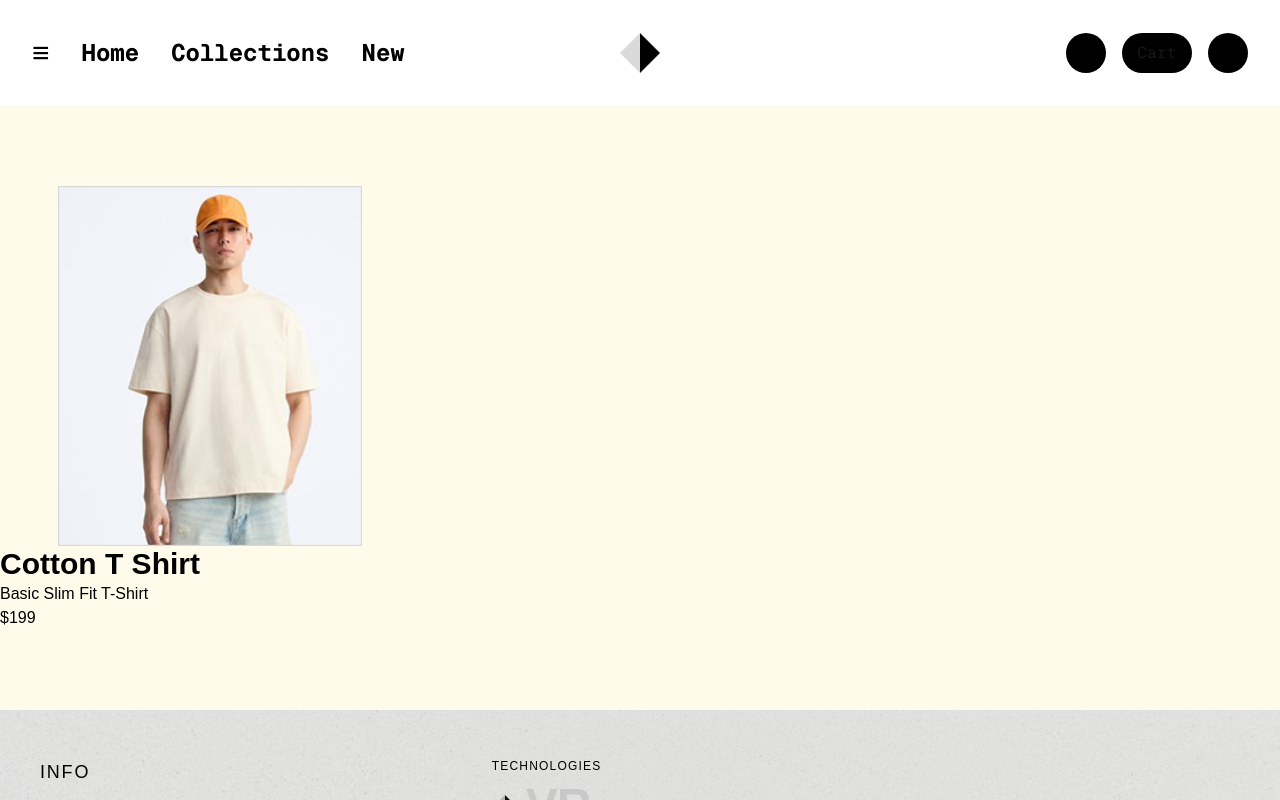
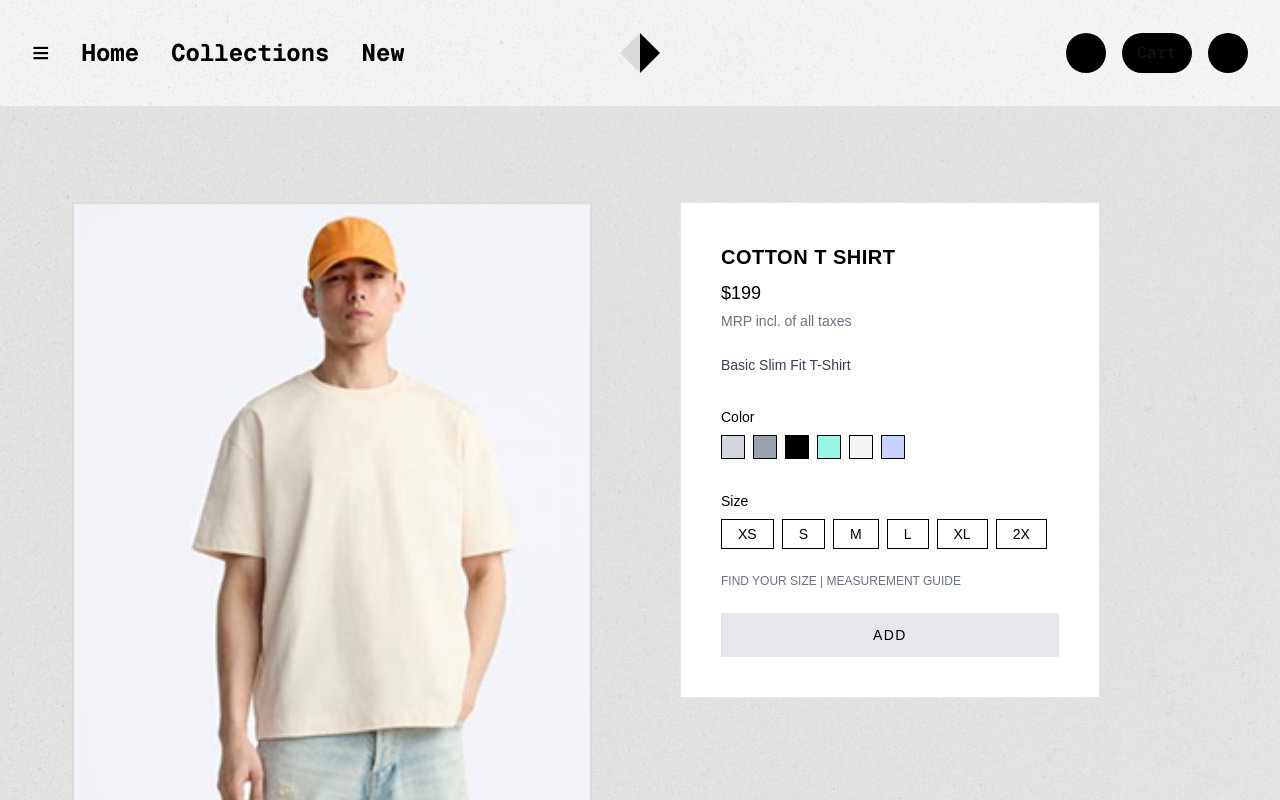
Before and after one commit to m1tywaflow/shop, a Next.js app: page /product/1 in a window 1280 px wide. Shown: the top 800 px of the page. Built offline with nearby package versions, Linux system fonts and the light colour scheme; some icons are missing.

Commit message:
update
Signed-off-by: Mitya <mitywaflow@gmail.com>

```diff
--- a/app/(pages)/product/[id]/page.tsx
+++ b/app/(pages)/product/[id]/page.tsx
@@ -1,10 +1,94 @@
+// import { collections } from "@/app/data/collections";
+// import Image from "next/image";
+
+// type Props = {
+//   params: Promise<{
+//     id: string;
+//   }>;
+// };
+// type Size = "XS" | "S" | "M" | "L" | "XL" | "2X";
+
+// const sizes: Size[] = ["XS", "S", "M", "L", "XL", "2X"];
+
+// export default async function ProductPage({ params }: Props) {
+//   const { id } = await params;
+
+//   const product = collections.find((item) => item.id === Number(id));
+
+//   if (!product) {
+//     return <div>Product not found</div>;
+//   }
+
+//   return (
+//     <section
+//       className="text-black bg-[#e9e9e9]"
+//       style={{
+//         backgroundImage: "url('/bg/noisybackground.png')",
+//         backgroundSize: "cover",
+//         backgroundPosition: "center",
+//       }}
+//     >
+//       <div className="max-w-6xl mx-auto py-24">
+//         <div className="grid grid-cols-2 gap-20 items-start">
+//           <div className="flex justify-center">
+//             <Image
+//               src={product.image}
+//               alt={product.title}
+//               width={520}
+//               height={520}
+//               className="object-contain"
+//             />
+//           </div>
+//           <div className="bg-white p-10 border border-gray-200 w-[420px]">
+//             <h1 className="text-xl font-semibold tracking-wide">
+//               {product.title.toUpperCase()}
+//             </h1>
+//             <p className="text-lg mt-2">${product.price}</p>
+//             <p className="text-sm text-gray-500 mt-1">MRP incl. of all taxes</p>
+//             <p className="text-sm mt-6 text-gray-700">{product.subtitle}</p>
+//             <div className="mt-8">
+//               <p className="text-sm mb-2">Color</p>
+//               <div className="flex gap-2">
+//                 <div className="w-6 h-6 bg-gray-300 border"></div>
+//                 <div className="w-6 h-6 bg-gray-400 border"></div>
+//                 <div className="w-6 h-6 bg-black border"></div>
+//                 <div className="w-6 h-6 bg-teal-200 border"></div>
+//                 <div className="w-6 h-6 bg-gray-100 border"></div>
+//                 <div className="w-6 h-6 bg-indigo-200 border"></div>
+//               </div>
+//             </div>
+//             <div className="mt-8">
+//               <p className="text-sm mb-2">Size</p>
+//               <div className="flex flex-wrap gap-2">
+//                 {sizes.map((size) => (
+//                   <button
+//                     key={size}
+//                     className="border px-4 py-1 text-sm hover:bg-gray-100 transition"
+//                   >
+//                     {size}
+//                   </button>
+//                 ))}
+//               </div>
+//             </div>
+//             <p className="text-xs text-gray-500 mt-6">
+//               FIND YOUR SIZE | MEASUREMENT GUIDE
+//             </p>
+//             <button className="w-full mt-6 bg-gray-200 py-3 text-sm tracking-widest hover:bg-black hover:text-white transition">
+//               ADD
+//             </button>
+//           </div>
+//         </div>
+//       </div>
+//     </section>
+//   );
+// }
 import { collections } from "@/app/data/collections";
-import Image from "next/image";
+import ProductClient from "@/app/components/productComponents/ProductClient";
 
 type Props = {
-  params: Promise<{
+  params: {
     id: string;
-  }>;
+  };
 };
 
 export default async function ProductPage({ params }: Props) {
@@ -16,23 +100,5 @@ export default async function ProductPage({ params }: Props) {
     return <div>Product not found</div>;
   }
 
-  return (
-    <section className="text-black bg-amber-50">
-      <div className="max-w-7x py-20">
-        <div className="">
-          <Image
-            src={product.image}
-            alt={product.title}
-            width={420}
-            height={420}
-            className="object-contain h-90 transition-transform duration-300 group-hover:scale-105"
-          />
-          <h1 className="text-3xl font-bold">{product.title}</h1>
-          <p>{product.subtitle}</p>
-
-          <p>${product.price}</p>
-        </div>
-      </div>
-    </section>
-  );
+  return <ProductClient product={product} />;
 }
--- a/app/components/layout/Header/Header.tsx
+++ b/app/components/layout/Header/Header.tsx
@@ -8,7 +8,14 @@ import { User } from "@deemlol/next-icons";
 
 const Header = () => {
   return (
-    <header className="relative font-mono flex items-center justify-between p-8 bg-white">
+    <header
+      className="relative font-mono flex items-center justify-between p-8 bg-white"
+      style={{
+        backgroundImage: "url('/bg/noisybackground.png')",
+        backgroundSize: "cover",
+        backgroundPosition: "center",
+      }}
+    >
       <div className="flex items-center gap-8">
         <button className="text-3xl text-black">≡</button>
         <HeaderNavigation />
--- /dev/null
+++ b/app/components/productComponents/ProductClient.tsx
@@ -0,0 +1,103 @@
+"use client";
+
+import Image from "next/image";
+import { useState } from "react";
+
+type Size = "XS" | "S" | "M" | "L" | "XL" | "2X";
+
+const sizes: Size[] = ["XS", "S", "M", "L", "XL", "2X"];
+
+const colors = [
+  "bg-gray-300",
+  "bg-gray-400",
+  "bg-black",
+  "bg-teal-200",
+  "bg-gray-100",
+  "bg-indigo-200",
+];
+
+export default function ProductClient({ product }: any) {
+  const [selectedSize, setSelectedSize] = useState<Size | null>(null);
+  const [selectedColor, setSelectedColor] = useState<number | null>(null);
+
+  return (
+    <section
+      className="text-black bg-[#e9e9e9]"
+      style={{
+        backgroundImage: "url('/bg/noisybackground.png')",
+        backgroundSize: "cover",
+        backgroundPosition: "center",
+      }}
+    >
+      <div className="max-w-6xl mx-auto py-24">
+        <div className="grid grid-cols-2 gap-20 items-start">
+          <div className="flex justify-center">
+            <Image
+              src={product.image}
+              alt={product.title}
+              width={520}
+              height={520}
+              className="object-contain"
+            />
+          </div>
+
+          <div className="bg-white p-10 border border-gray-200 w-[420px]">
+            <h1 className="text-xl font-semibold tracking-wide">
+              {product.title.toUpperCase()}
+            </h1>
+            <p className="text-lg mt-2">${product.price}</p>
+            <p className="text-sm text-gray-500 mt-1">MRP incl. of all taxes</p>
+            <p className="text-sm mt-6 text-gray-700">{product.subtitle}</p>
+            <div className="mt-8">
+              <p className="text-sm mb-2">Color</p>
+              <div className="flex gap-2">
+                {colors.map((color, index) => (
+                  <button
+                    key={index}
+                    onClick={() => setSelectedColor(index)}
+                    className={`
+                      w-6 h-6 border transition
+                      ${color}
+                      ${
+                        selectedColor === index
+                          ? "ring-2 ring-black scale-110"
+                          : ""
+                      }
+                    `}
+                  />
+                ))}
+              </div>
+            </div>
+            <div className="mt-8">
+              <p className="text-sm mb-2">Size</p>
+              <div className="flex flex-wrap gap-2">
+                {sizes.map((size) => (
+                  <button
+                    key={size}
+                    onClick={() => setSelectedSize(size)}
+                    className={`
+                      border px-4 py-1 text-sm transition
+                      ${
+                        selectedSize === size
+                          ? "bg-black text-white border-black"
+                          : "hover:bg-gray-100"
+                      }
+                    `}
+                  >
+                    {size}
+                  </button>
+                ))}
+              </div>
+            </div>
+            <p className="text-xs text-gray-500 mt-6">
+              FIND YOUR SIZE | MEASUREMENT GUIDE
+            </p>
+            <button className="w-full mt-6 bg-gray-200 py-3 text-sm tracking-widest hover:bg-black hover:text-white transition">
+              ADD
+            </button>
+          </div>
+        </div>
+      </div>
+    </section>
+  );
+}
```
